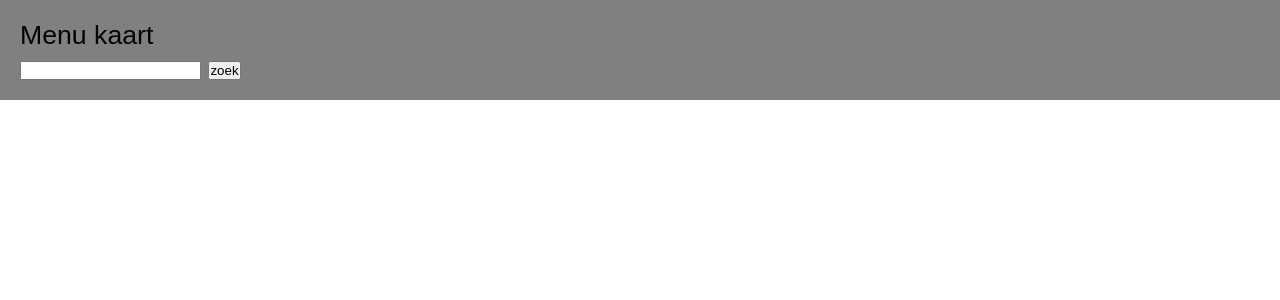
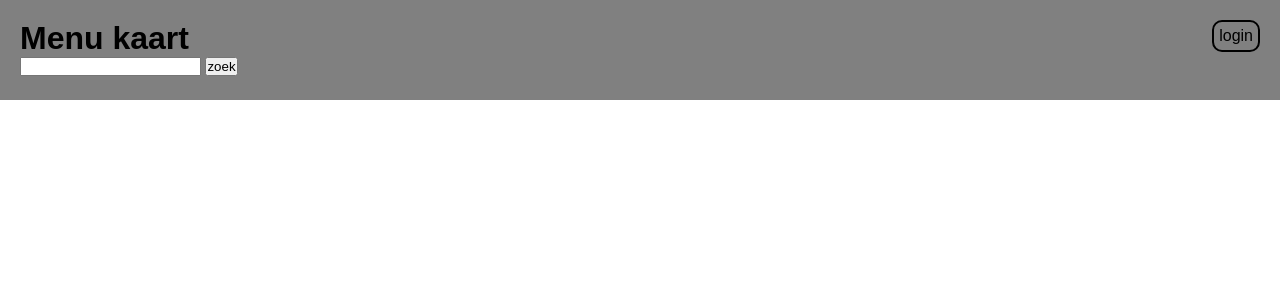
Before and after one commit to karst132/webaplicatie1, a PHP site: page / in a window 1280 px wide. Shown: the top 300 px of the page. Run offline with PHP 8.4, Linux system fonts and the light colour scheme; data that the repository does not hold is empty.

Commit message:
Header aangepast en session start toegevoegd

```diff
--- a/index.php
+++ b/index.php
@@ -1,3 +1,7 @@
+<?php
+session_start();
+?>
+
 <!DOCTYPE html>
 <html lang="en">
 <head>
@@ -21,11 +25,20 @@
      }
     ?>
     <header>
-        Menu kaart
-        <form method="get">
-            <input type="text" name="zoekveld">
-            <input type="submit" value="zoek">
-        </form>
+        <div class="header-text">
+            <h1>
+                Menu kaart
+            </h1>
+            <form method="get">
+                <input type="text" name="zoekveld">
+                <input type="submit" value="zoek">
+            </form>
+        </div>
+        <a href="login.php">
+            <div class="login">
+                login
+            </div>
+        </a>
     </header>
     <main>
         <div class="container">
@@ -50,21 +63,18 @@
                         </div>
                         <div>
                         <p class="prijs"> &euro;' .$item['prijs'] . '<p>
-                        <a href="edit.php?id='. $item['id'].'  ">wijzig</a>
-                        </div>
+                        ';
+                        if(isset($_SESSION['naam'])) {
+                        echo
+                        '<a class="blue-text" href="edit.php?id='. $item['id'].'  ">wijzig</a>';
+
+                        }
+                        echo '</div>
                     </div>
                 </div>';
                 }
             ?>
         </div>
     </main>
-    <!-- <div class="menu-item">
-        <div class="top-menu-item">
-
-        </div>
-        <div class="bottom-menu-item">
-
-        </div>
-    </div>  -->
 </body>
 </html>
--- a/menukaart.css
+++ b/menukaart.css
@@ -9,7 +9,8 @@ header{
     height: 100px;
     background-color: gray;
     padding: 20px;
-    font-size: 20pt;
+    display: flex;
+    flex-direction: row;
 }
 .menu-item{
     height: 170px;
@@ -64,3 +65,19 @@ main{
     display: flex;
     flex-direction:column;
 }
+.login{
+    border: 2px black solid;
+    border-radius: 10px;
+    padding: 5px;
+    align-self: start;
+    color: black;
+}
+.header-text{
+    flex: 1;
+}
+a{
+    text-decoration: none;
+}
+.blue-text{
+    color: blue;
+}
```
Also changed, not shown: edit.php (+6 -2 lines), login.php (added, +54 -0 lines).
